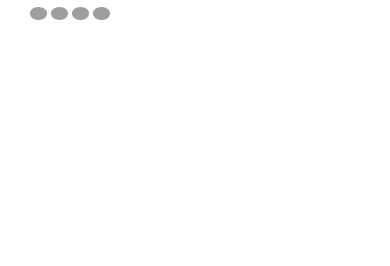
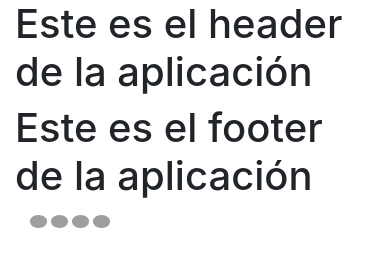
Before and after one commit to frander170896/Examen_Diseno_web, a plain HTML site: page proyecto/index.html in a window 390 px wide. Drawn offline with Linux system fonts and the light colour scheme; grey boxes are pictures that could not be loaded.

Commit message:
se incluye el footer y el header
se usa jquery para incluir paginas html

```diff
--- a/proyecto/index.html
+++ b/proyecto/index.html
@@ -14,45 +14,21 @@
 
 <body>
     <header>
-        <div class="container banner">
-
-        </div>
+        <div class="container" id="header"></div>
     </header>
 
     <div class="container wrapper">
+
         <div class="container contents">
 
         </div>
-        <footer class="border-left-3 border-primary">
-            <footer class="border-left-3 border-primary">
-                <div class="container">
-                    <div class="row">
-                        <div class="col-sm-12 d-inline-block">
-                            <p class="">
-                                <img src="http://www.geonames.org/flags/x/mx.gif" class="rounded-circle" alt="header">
-                                <img src="http://www.geonames.org/flags/x/cr.gif" class="rounded-circle" alt="header">
-                                <img src="http://www.geonames.org/flags/x/us.gif" class="rounded-circle" alt="header">
-                                <img src="http://www.geonames.org/flags/x/es.gif" class="rounded-circle" alt="header">
 
-                            </p>
-                        </div>
-
-                    </div>
-                </div>
-
-            </footer>
-        </footer>
     </div>
-    <!--
-    <script src="https://code.jquery.com/jquery-3.2.1.slim.min.js" integrity="sha384-KJ3o2DKtIkvYIK3UENzmM7KCkRr/rE9/Qpg6aAZGJwFDMVNA/GpGFF93hXpG5KkN"
-        crossorigin="anonymous"></script>
-    <script src="https://cdnjs.cloudflare.com/ajax/libs/popper.js/1.12.9/umd/popper.min.js" integrity="sha384-ApNbgh9B+Y1QKtv3Rn7W3mgPxhU9K/ScQsAP7hUibX39j7fakFPskvXusvfa0b4Q"
-        crossorigin="anonymous"></script>
-    <script src="https://maxcdn.bootstrapcdn.com/bootstrap/4.0.0/js/bootstrap.min.js" integrity="sha384-JZR6Spejh4U02d8jOt6vLEHfe/JQGiRRSQQxSfFWpi1MquVdAyjUar5+76PVCmYl"
-        crossorigin="anonymous"></script>
-    -->
+    <footer>
+        <div class="container" id="footer"></div>
+    </footer>
     <script src="js/jquery-3.3.1.min.js"></script>
-
+    <script src="scripts/JsPrincipal.js"></script>
     <script src="bootstrap_4.0/js/bootstrap.min.js"></script>
 </body>
 
--- /dev/null
+++ b/proyecto/scripts/JsPrincipal.js
@@ -0,0 +1,4 @@
+$(document).ready(function() {
+    $("#header").load('views/_Layout/header.html');
+    $("#footer").load('views/_Layout/footer.html');
+});
--- a/proyecto/views/_Layout/footer.html
+++ b/proyecto/views/_Layout/footer.html
@@ -0,0 +1,13 @@
+<h1>Este es el footer de la aplicación</h1>
+<div class="container">
+    <div class="row">
+        <div class="col-sm-12 d-inline-block">
+            <p class="">
+                <img src="http://www.geonames.org/flags/x/mx.gif" class="rounded-circle" alt="header">
+                <img src="http://www.geonames.org/flags/x/cr.gif" class="rounded-circle" alt="header">
+                <img src="http://www.geonames.org/flags/x/us.gif" class="rounded-circle" alt="header">
+                <img src="http://www.geonames.org/flags/x/es.gif" class="rounded-circle" alt="header">
+            </p>
+        </div>
+    </div>
+</div>
--- a/proyecto/views/_Layout/header.html
+++ b/proyecto/views/_Layout/header.html
@@ -0,0 +1 @@
+<h1>Este es el header de la aplicación</h1>
```
